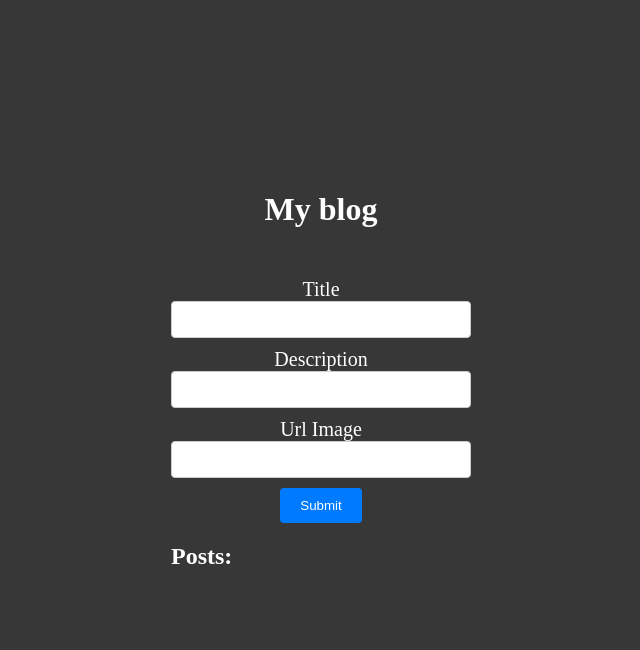
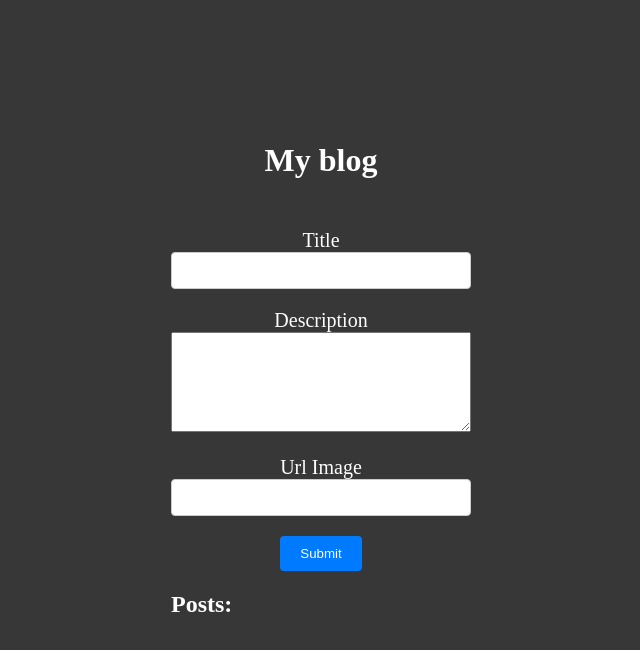
Before and after one commit to DarioLoForti/react-form-blog, a React (Vite) app: page / in a window 1280 px wide. Shown: the top 650 px of the page, without its empty margins (319-959 px from the left). Built offline with nearby package versions, Linux system fonts and the light colour scheme.

Commit message:
Refactor Form component and update description input field

```diff
--- a/src/components/Form.jsx
+++ b/src/components/Form.jsx
@@ -46,10 +46,9 @@ export default function () {
                         onChange={(e) => changeData('title', e.target.value)}
                     />
                 </div>
-                <div className='form-control'>
-                    <label> Description </label>
-                    <input
-                        type="text"
+                <div className='form-text-area'>
+                    <label> Description </label><br />
+                    <textarea
                         value={data.description}
                         onChange={(e) => changeData('description', e.target.value)}
                     />
--- a/src/index.css
+++ b/src/index.css
@@ -19,11 +19,13 @@
     align-items: center;
     text-align: center;
   }
+  input{
+    margin-bottom: 20px;
+  }
 
   label {
     color: white;
     font-size: 20px;
-    margin-bottom: 10px;
   }
 
   #articleForm {
@@ -33,7 +35,7 @@
   #articleForm input {
     width: 100%;
     padding: 10px;
-    margin-bottom: 10px;
+    margin-bottom: 20px;
     border: 1px solid #ccc;
     border-radius: 4px;
   }
@@ -45,6 +47,12 @@
     background-color: #007bff;
     color: white;
     cursor: pointer;
+  }
+
+  #articleForm textarea {
+    width: 300px;
+    height: 100px;
+    margin-bottom: 20px;
   }
 
   .form-control {
```
